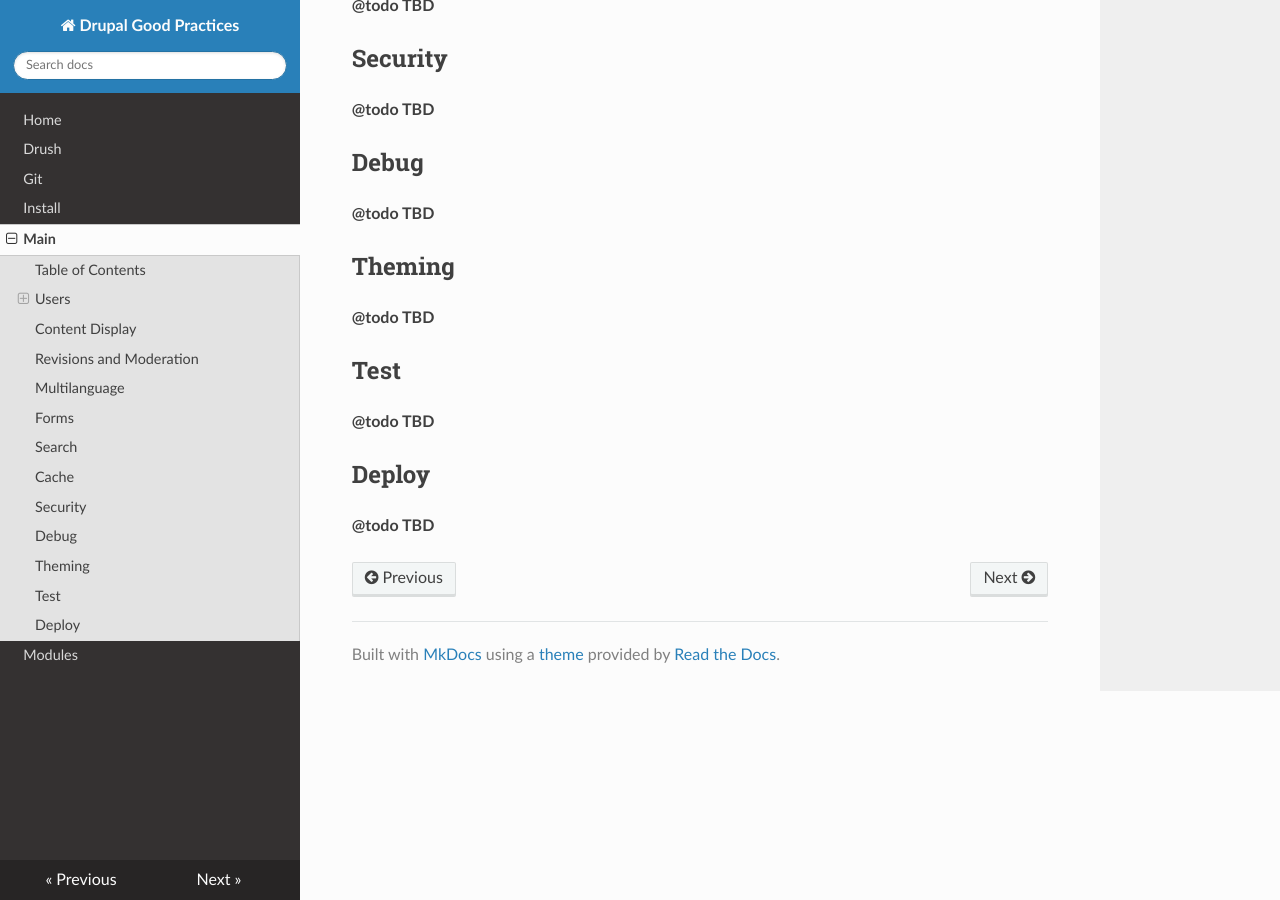
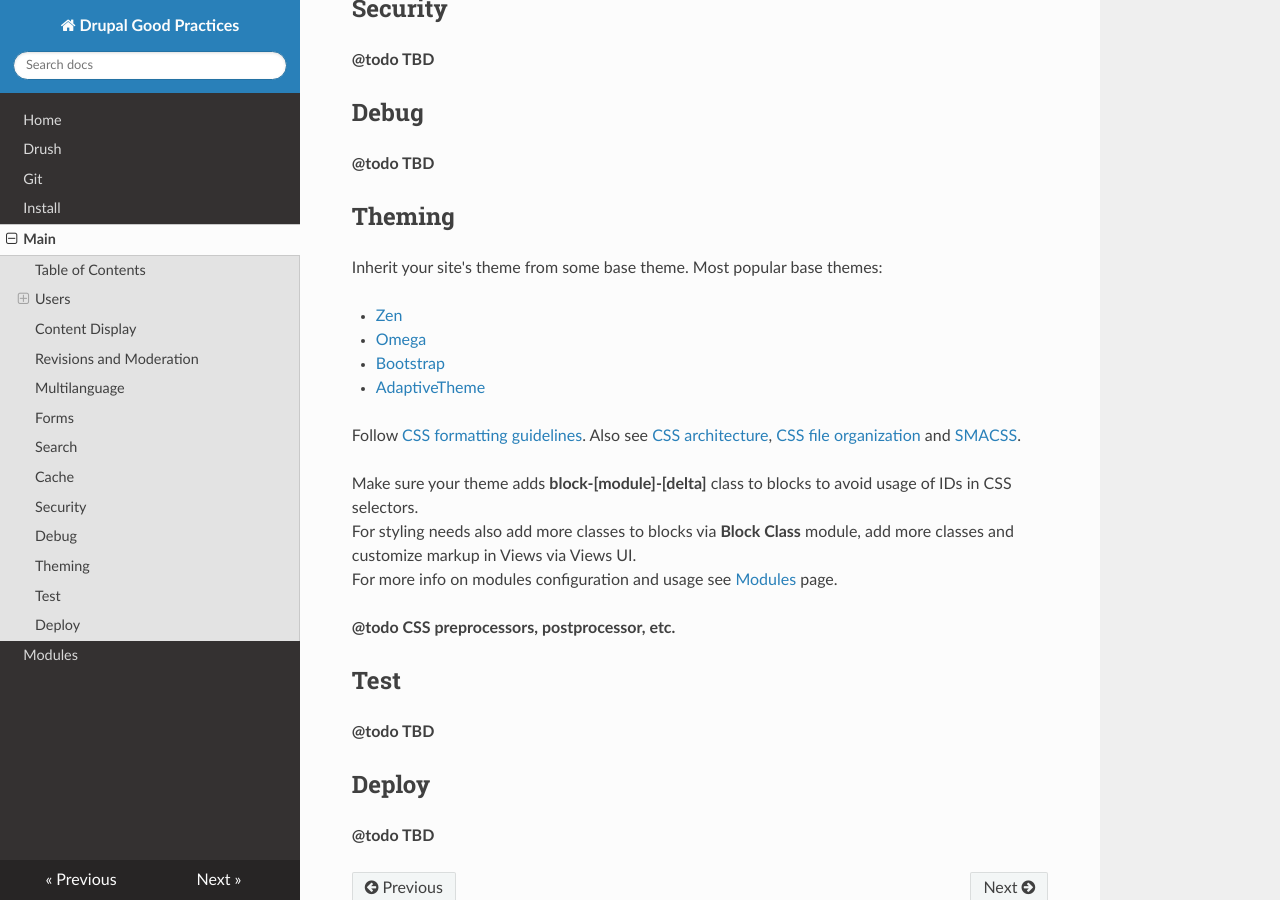
Before and after one commit to ADCI/drupal-good-practices, an MkDocs documentation site: the page built from docs/MAIN.md, in a window 1280 px wide and 900 px high, scrolled down 1314 px. Built offline with MkDocs 1.6.1, drawn with Linux system fonts in a browser that asks for light colours; nearby versions of some CDN libraries; old or Windows-style settings are respelled for this version of MkDocs.

Commit message:
MAIN.md: added some info on Theming.

```diff
--- a/docs/MAIN.md
+++ b/docs/MAIN.md
@@ -1,8 +1,6 @@
 # Main
-* * *
 
 ## Table of Contents
-* * *
 
 - [Users](#users)
 - [Content Display](#content)
@@ -57,7 +55,24 @@
 
 ## Theming
 
-**@todo TBD**
+Inherit your site's theme from some base theme. Most popular base themes:
+
+  - [Zen](https://www.drupal.org/project/zen)
+  - [Omega](https://www.drupal.org/project/omega)
+  - [Bootstrap](https://www.drupal.org/project/bootstrap)
+  - [AdaptiveTheme](https://www.drupal.org/project/adaptivetheme)
+
+Follow [CSS formatting guidelines](https://www.drupal.org/node/1887862).
+Also see
+[CSS architecture](https://www.drupal.org/coding-standards/css/architecture),
+[CSS file organization](https://www.drupal.org/node/1887922) and
+[SMACSS](https://smacss.com/).
+
+Make sure your theme adds **block-[module]-[delta]** class to blocks to avoid usage of IDs in CSS selectors.
+For styling needs also add more classes to blocks via **Block Class** module, add more classes and customize markup in Views via Views UI.
+For more info on modules configuration and usage see [Modules](/docs/MODULES.md/) page.
+
+**@todo CSS preprocessors, postprocessor, etc.**
 
 ## Test
 
```
